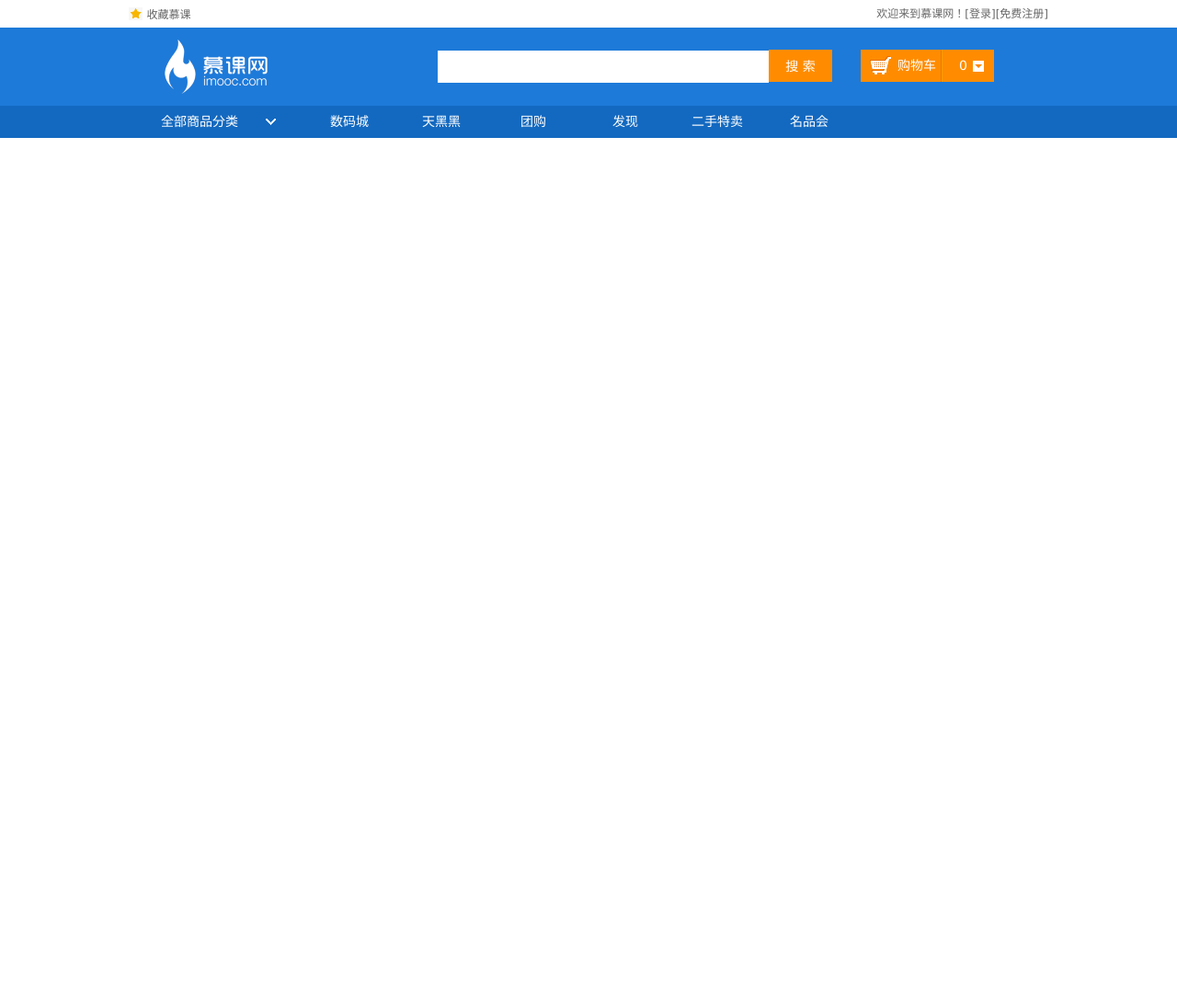
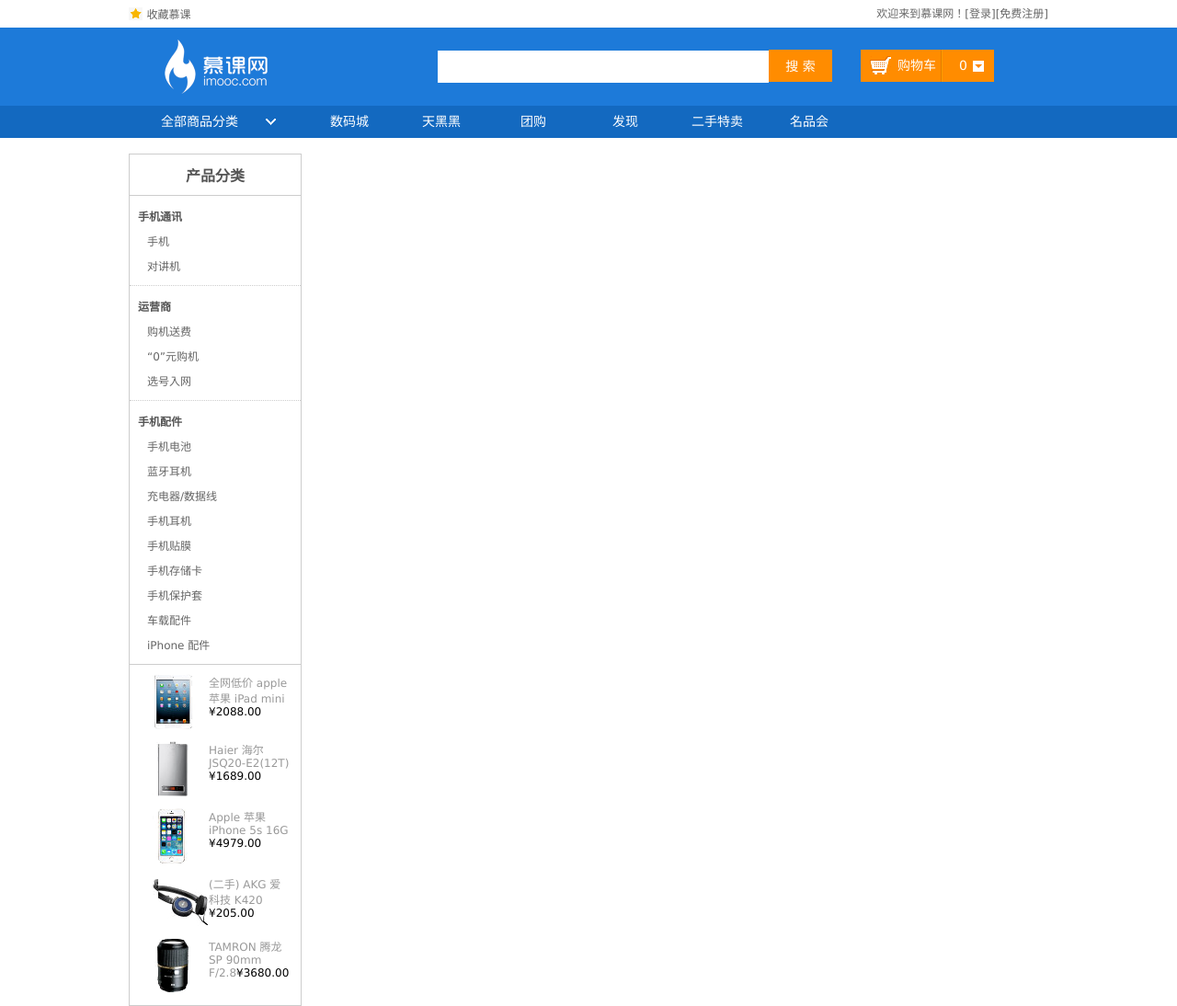
Before and after one commit to kuminson/test-1-MuKeWangDianShang, a plain HTML site: page 筛选页.html in a window 1280 px wide. Shown: the whole page at 92% size. Before the commit the page ends 800 px from the top, so only its background shows below. Drawn offline with Linux system fonts and the light colour scheme.

Commit message:
add aside list

```diff
--- a/css/筛选页.css
+++ b/css/筛选页.css
@@ -45,16 +45,16 @@ header aside ul{ width:190px;}
 header aside ul li{ width:100%; height:63px; background-color:#4593FD; border-top:1px solid #5AA1FE; border-bottom:1px solid #3487F2; background-image:url(../img/%E7%AD%9B%E9%80%89%E9%A1%B5/%E7%AE%AD%E5%A4%B42.png); background-repeat:no-repeat; background-position:172px 19px;}
 header aside ul li:first-child{ border-top:none;}
 header aside ul li:last-child{ border-bottom:none;}
-/*header aside ul li:hover{ background-color:#FFF;}*/
 header aside ul li h3{ display:inline-block; margin:13px 10px 0 10px; color:#FFF; font-size:14px;}
 header aside ul li h3 a{ color:#FFF;}
 header aside ul li span{ width:48px; height:20px; display:inline-block; border-radius:10px; background-color:#106AC0; line-height:20px; text-align:center; color:#FFF; font-size:12px;}
 header aside ul li span a{ color:#FFF;}
 header aside ul li p{ margin:5px 0 0 10px; color:#C2D9F8; font-size:12px;}
 /*二级菜单*/
-header aside .header_aside_second{ width:570px; position:absolute; left:190px; top:0px; border:1px solid #DDD; height:auto; display:block;}
+header aside .header_aside_second{ width:570px; position:absolute; left:190px; top:0px; border:1px solid #DDD; height:auto; display:block; background-color:#FFF;}
 header aside .header_aside_second:hover{ display:block;}
-header aside .header_aside_second ol{ float:left; margin-left:20px; display:block;}
+header aside .header_aside_second ol{ float:left; margin-left:20px; display:none; background-color:#FFF;}
+header aside .header_aside_second ol:first-child{ }
 header aside .header_aside_second ol:hover{ display:block;}
 header aside .header_aside_second ol li{ line-height:42px; float:left; border-bottom:1px solid #DDD; }
 header aside .header_aside_second ol li:last-of-type{ border-bottom:none;}
@@ -62,3 +62,24 @@ header aside .header_aside_second ol li span{ width:72px; display:block; float:l
 header aside .header_aside_second ol li span a{ color:#4B88DA; font-weight:bold;}
 header aside .header_aside_second ol li p{ width:430px; display:block; float:left; font-size:12px; }
 header aside .header_aside_second ol li p a:hover{ color:#FF7300;}
+
+
+
+/*主体内容*/
+.main{ width:1000px; margin:0 auto;}
+/*侧边栏*/
+.main aside{ width:188px;}
+.main aside ul{ border:1px solid #CDCDCD; margin-top:17px;}
+.main aside ul li{ width:100%; border-bottom:1px dotted #CDCDCD;}
+.main aside ul li:first-of-type,
+.main aside ul li:nth-last-of-type(2){ border-bottom:1px solid #CDCDCD;}
+.main aside ul li:last-of-type{ border-bottom:none;}
+.main aside ul li h2{ font-size:16px; margin:10px auto; text-align:center; font-weight:bold;}
+.main aside ul li h3{ font-size:12px;  text-indent:9px; font-weight:bold; margin-top:13px;}
+.main aside ul li a{ font-size:12px; display:block; margin-top:10px; text-indent:19px;}
+.main aside ul li a:last-of-type{ margin-bottom:13px;}
+.main aside ul li:last-of-type a{ margin:10px 0 10px 25px; text-indent:0px;}
+.main aside ul li:last-of-type a p{ width:90px; display:inline-block; float:right; margin-right:10px; color:#999;}
+.main aside ul li:last-of-type a strong{ display:inline-block; color:#000;}
+/*索引栏*/
+/*商品栏*/
--- a/筛选页.html
+++ b/筛选页.html
@@ -200,13 +200,47 @@
         </aside>
     </header>
     <!--主体内容-->
-    <section>
+    <section class="main">
+        <!--侧边栏-->
+        <aside>
+            <ul>
+                <li><h2>产品分类</h2></li>
+                <li><h3>手机通讯</h3><a href="#">手机</a><a href="#">对讲机</a></li>
+                <li><h3>运营商</h3><a href="#">购机送费</a><a href="#">“0”元购机</a><a href="#">选号入网</a></li>
+                <li><h3>手机配件</h3><a href="#">手机电池</a><a href="#">蓝牙耳机</a><a href="#">充电器/数据线</a><a href="#">手机耳机</a><a href="#">手机贴膜</a><a href="#">手机存储卡</a><a href="#">手机保护套</a><a href="#">车载配件</a><a href="#">iPhone 配件</a></li>
+                <li>
+                    <a href="#">
+                        <img src="img/筛选页/商品数码0.png" alt="ipad" />
+                        <p>全网低价 apple 苹果 iPad mini<strong>¥2088.00</strong></p>
+                    </a>
+                    <a href="#">
+                        <img src="img/筛选页/商品数码1.png" alt="ipad" />
+                        <p>Haier 海尔 JSQ20-E2(12T)<strong>¥1689.00</strong></p>
+                    </a>
+                    <a href="#">
+                        <img src="img/筛选页/商品数码2.png" alt="ipad" />
+                        <p>Apple 苹果 iPhone 5s 16G<strong>¥4979.00</strong></p>
+                    </a>
+                    <a href="#">
+                        <img src="img/筛选页/商品数码3.png" alt="ipad" />
+                        <p>(二手) AKG 爱科技 K420<strong>¥205.00</strong></p>
+                    </a>
+                    <a href="#">
+                        <img src="img/筛选页/商品数码4.png" alt="ipad" />
+                        <p>TAMRON 腾龙 SP 90mm F/2.8<strong>¥3680.00</strong></p>
+                    </a>
+                </li>
+            </ul>
+        </aside>
+        <!--索引栏-->
+        <div class="main_index">
 
+        </div>
+        <!--商品栏-->
+        <div class="main_list">
+
+        </div>
     </section>
-    <!--侧边栏-->
-    <aside>
-
-    </aside>
     <!--脚部-->
     <footer>
 
```
